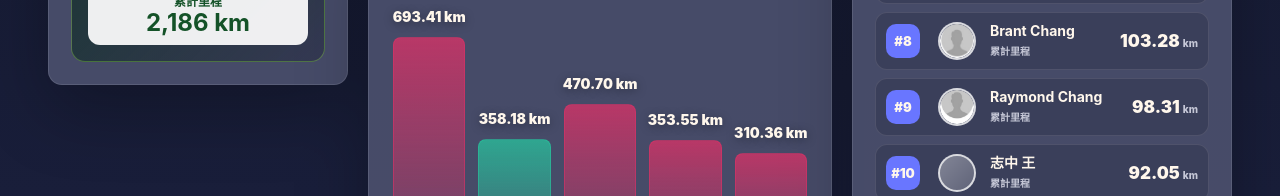
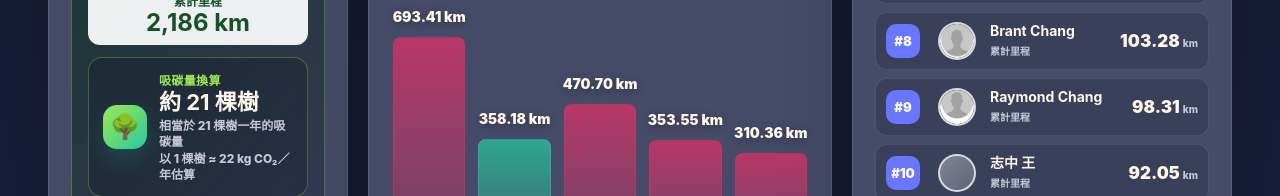
Before and after one commit to ikewchen/emba-run-dashboard, a plain HTML site: page index.html in a window 1280 px wide. Shown: the part 756-952 px from the top of the page. Drawn offline with Linux system fonts and the light colour scheme.

Commit message:
Add tree carbon equivalence card

```diff
--- a/index.html
+++ b/index.html
@@ -86,6 +86,12 @@
     .carbon-mileage { margin-top:14px; padding:10px 12px; border-radius:12px; background:rgba(255,255,255,.92); color:#145228; text-align:center; position:relative; }
     .carbon-mileage small { display:block; font-size:12px; font-weight:950; }
     .carbon-mileage strong { display:block; margin-top:2px; font-size:24px; line-height:1; }
+
+    .tree-equivalent { margin-top:12px; border:1px solid rgba(159,231,82,.30); border-radius:14px; padding:13px 14px; background:rgba(18,23,42,.30); display:grid; grid-template-columns:44px minmax(0,1fr); gap:12px; align-items:center; position:relative; }
+    .tree-icon { width:44px; height:44px; border-radius:14px; display:grid; place-items:center; background:linear-gradient(135deg,#9fe752,#27caa0); color:#11381e; font-size:24px; box-shadow:0 10px 24px rgba(39,202,160,.20); }
+    .tree-copy small { display:block; color:#9fe752; font-size:12px; font-weight:950; letter-spacing:.03em; }
+    .tree-copy strong { display:block; margin-top:2px; color:var(--ink); font-size:22px; line-height:1.1; }
+    .tree-copy span { display:block; margin-top:4px; color:var(--muted); font-size:12px; font-weight:800; line-height:1.35; }
     .main-chart { min-height: 425px; }
     .panel-head { display:flex; align-items:center; justify-content:space-between; padding:22px 22px 16px; border-bottom:1px solid var(--line); }
     .route-wrap { display:grid; grid-template-columns: 46% 54%; gap:18px; padding:22px; align-items:center; }
@@ -177,7 +183,7 @@
           <p>從政治大學出發，順時針環台挑戰</p>
           <div class="hero-stats"><div><strong>100</strong><span>筆紀錄</span></div><div><strong>36</strong><span>跑者</span></div><div><strong>5</strong><span>期間</span></div></div>
         </section>
-        <section class="card card-pad carbon-card"><h2>減碳總量</h2><div class="carbon-panel"><div class="carbon-kicker">EMBA 全企 Run</div><div class="carbon-label">減碳量共計</div><div class="carbon-value"><strong>459.10</strong><span>kg CO2e</span></div><div class="carbon-mileage"><small>累計里程</small><strong>2,186 km</strong></div></div></section>
+        <section class="card card-pad carbon-card"><h2>減碳總量</h2><div class="carbon-panel"><div class="carbon-kicker">EMBA 全企 Run</div><div class="carbon-label">減碳量共計</div><div class="carbon-value"><strong>459.10</strong><span>kg CO2e</span></div><div class="carbon-mileage"><small>累計里程</small><strong>2,186 km</strong></div><div class="tree-equivalent"><div class="tree-icon">🌳</div><div class="tree-copy"><small>吸碳量換算</small><strong>約 21 棵樹</strong><span>相當於 21 棵樹一年的吸碳量<br>以 1 棵樹 ≈ 22 kg CO₂／年估算</span></div></div></div></section>
       </aside>
       <section class="center-col">
         <section class="card main-chart"><div class="panel-head"><h2 class="panel-title">Taiwan Clockwise Route</h2><span class="pill">NCCU Start</span></div><div class="route-wrap">
```
